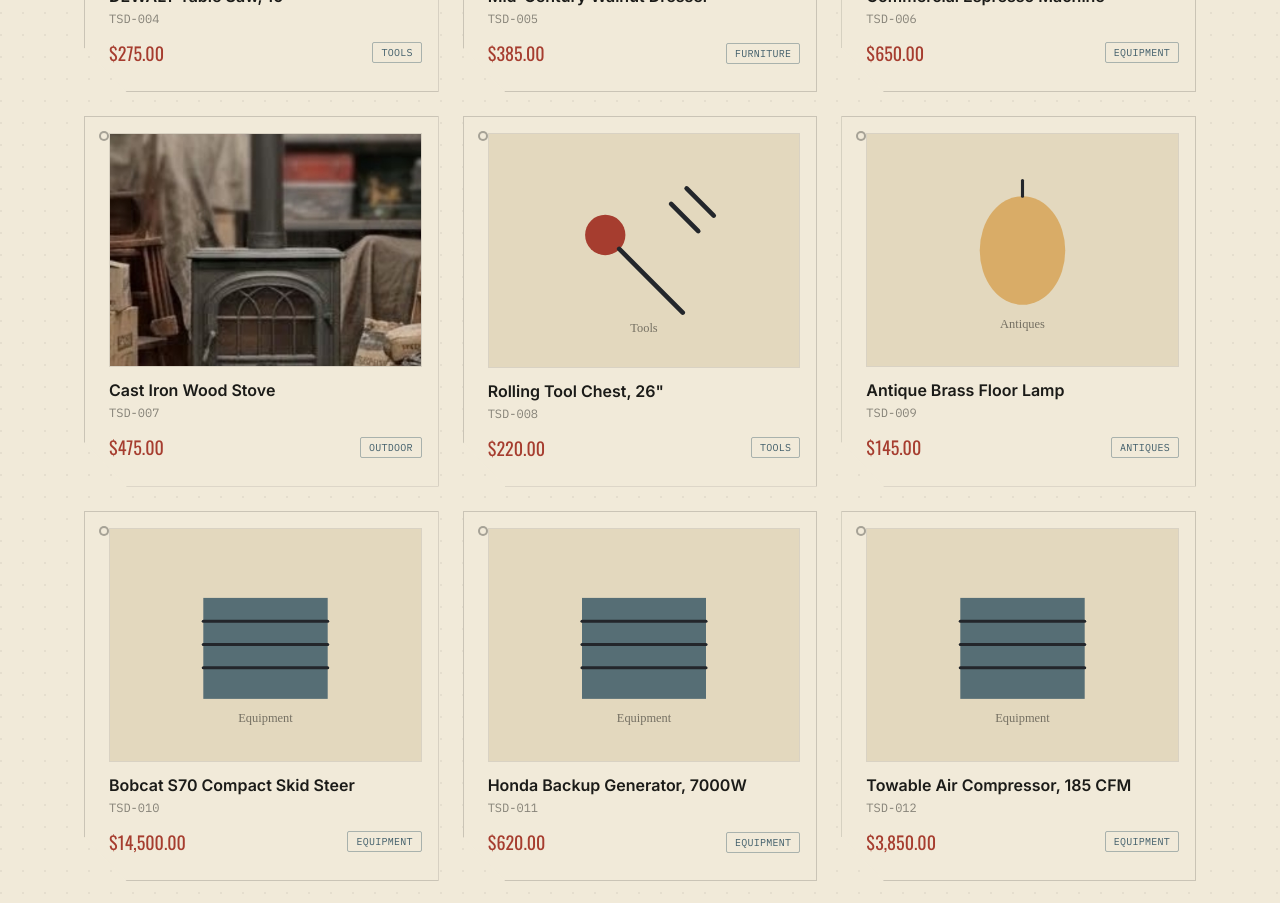
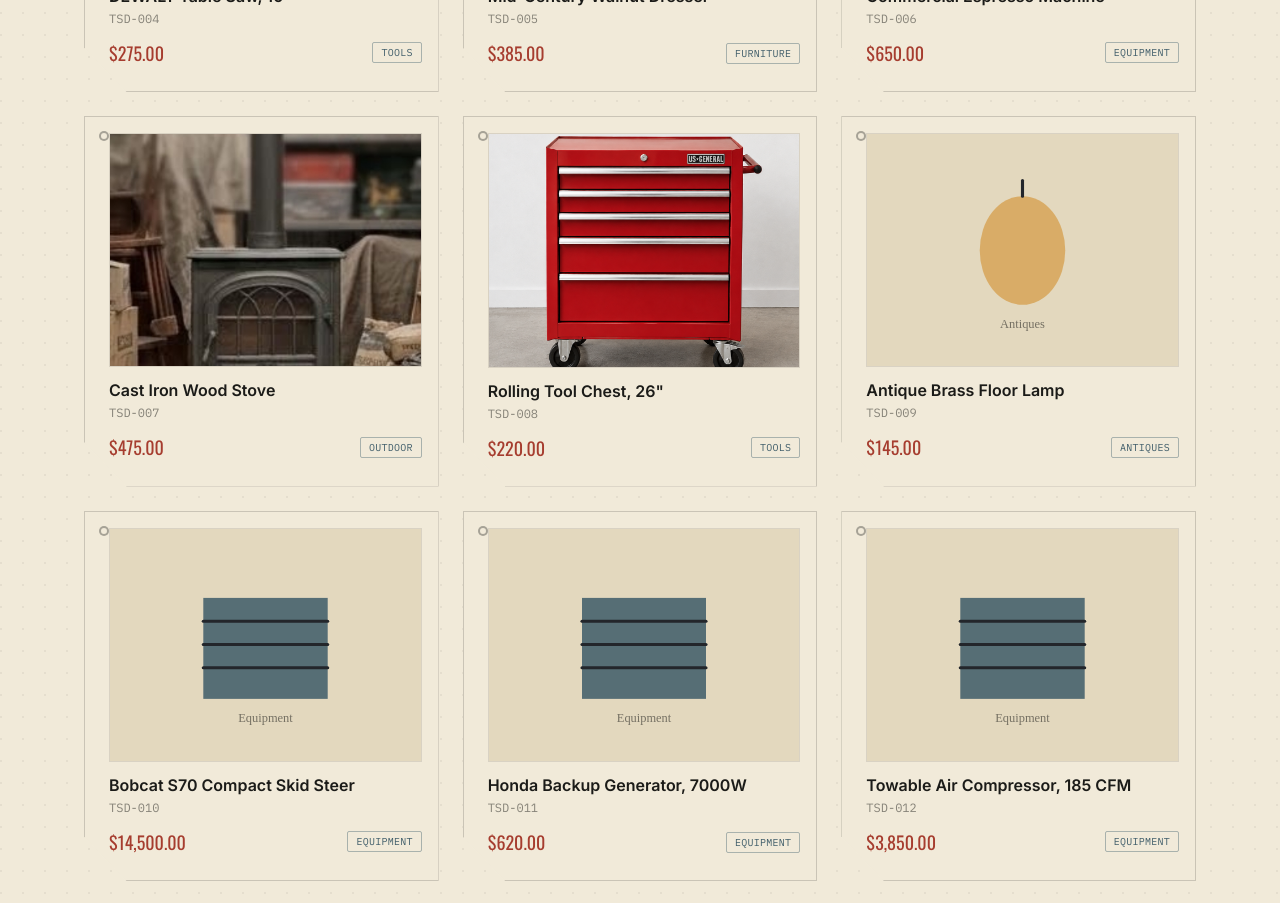
Before and after one commit to wilson86jl-hash/thompson-station-depot, a Next.js app: page /shop in a window 1280 px wide. Shown: the part 1000-1903 px from the top of the page. Built offline with nearby package versions, Linux system fonts and the light colour scheme.

Commit message:
Update products.js

```diff
--- a/data/products.js
+++ b/data/products.js
@@ -96,7 +96,7 @@
     condition: 'Very good',
     description:
       'Ball-bearing drawer slides, keyed lock, minor cosmetic scuffs on the base. Empty, ready to fill.',
-    image: '/products/placeholder-tools.svg',
+    image: '/products/tool_cabinet.png',
     inStock: true,
   },
   {
```
